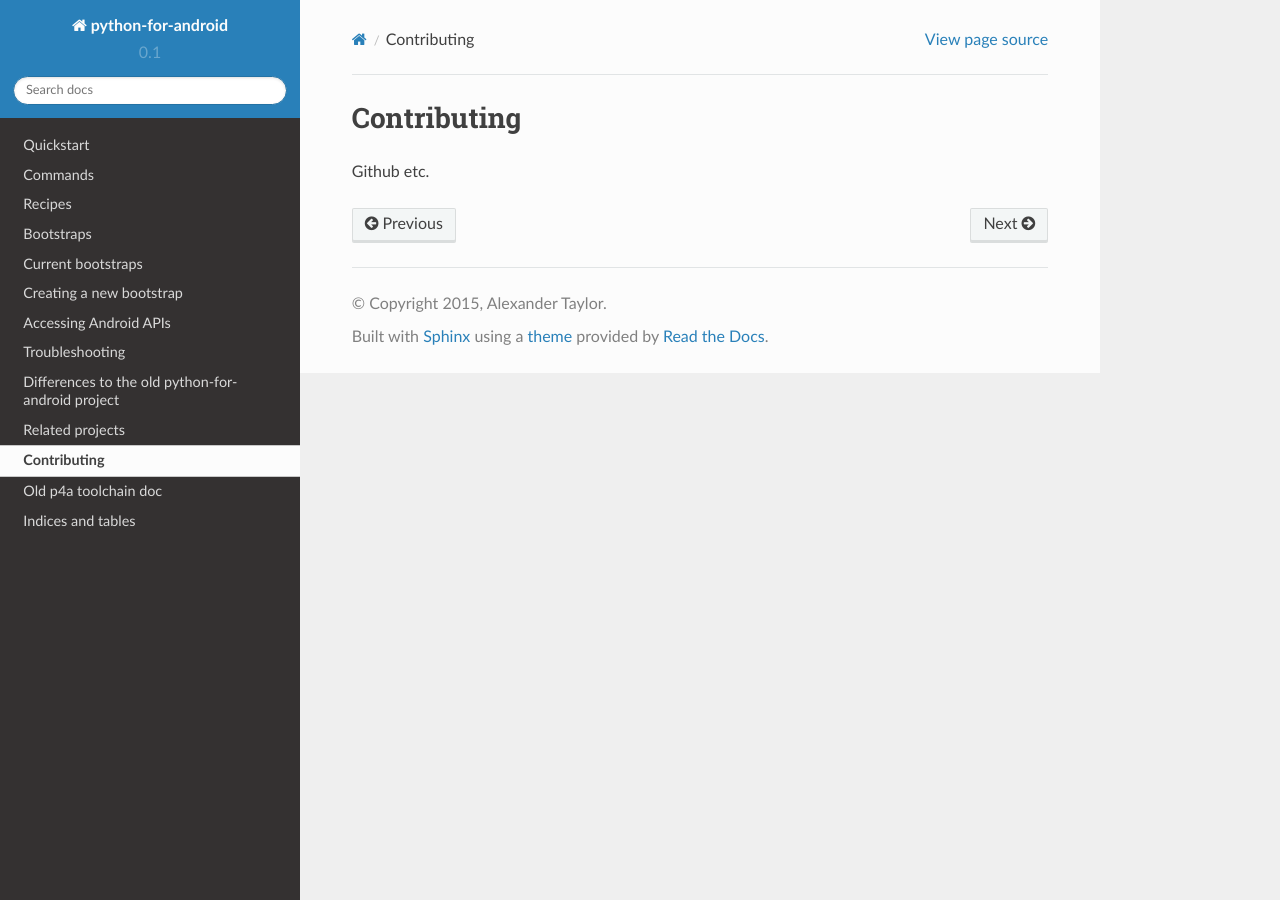
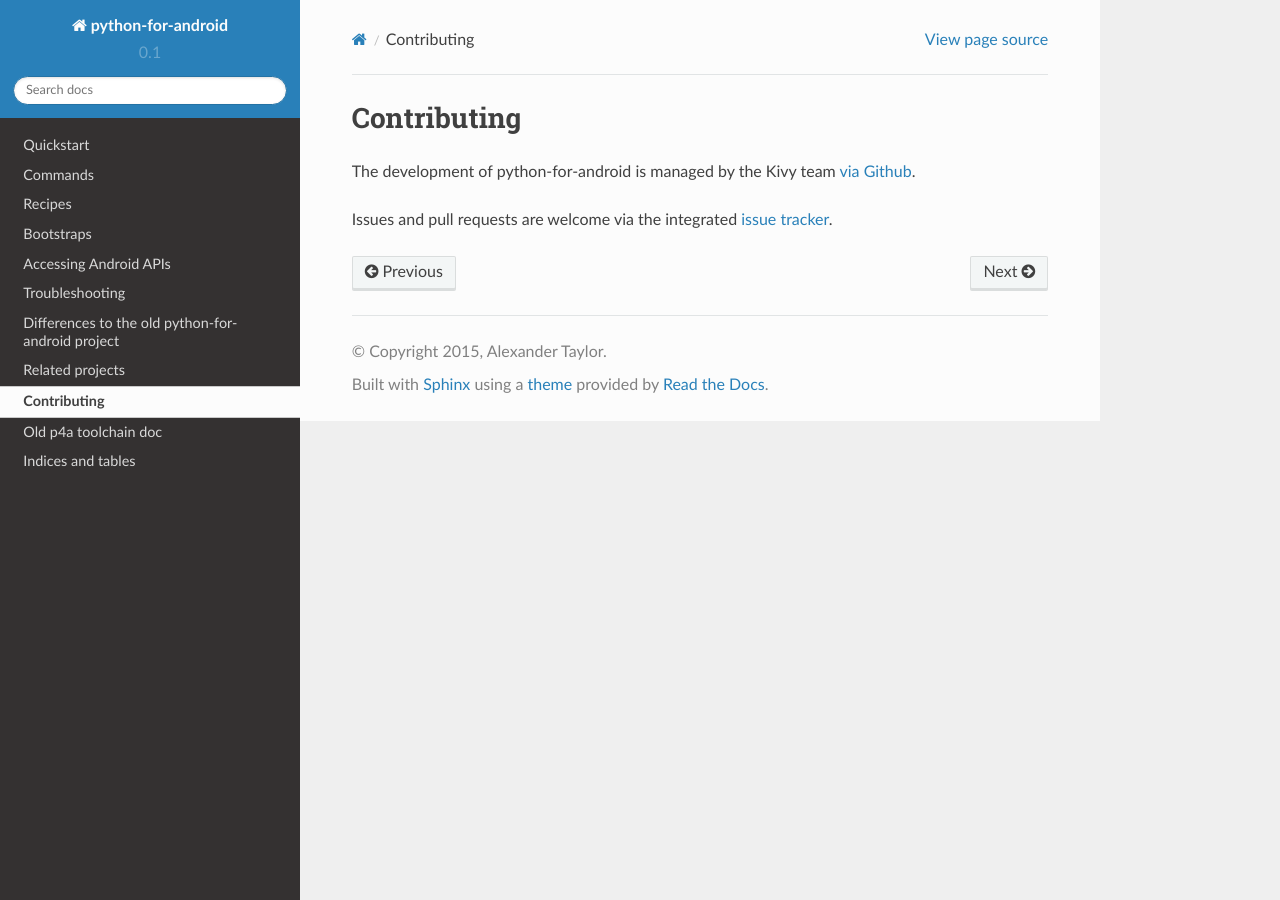
Before and after one commit to kivy/python-for-android, a Sphinx documentation site: the page built from doc/source/contribute.rst, in a window 1280 px wide. Built offline with Sphinx 7.4.7 and the Read the Docs theme 2.0.0, drawn with Linux system fonts in a browser that asks for light colours; pages that are not in the unit, such as notebooks, are missing from menus.

Commit message:
More small doc fixes

```diff
--- a/doc/source/contribute.rst
+++ b/doc/source/contribute.rst
@@ -1,4 +1,8 @@
 Contributing
 ============
 
-Github etc.
+The development of python-for-android is managed by the Kivy team `via
+Github <https://github.com/kivy/python-for-android>`_.
+
+Issues and pull requests are welcome via the integrated `issue tracker
+<https://github.com/kivy/python-for-android/issues>`_.
--- a/doc/source/old_toolchain/index.rst
+++ b/doc/source/old_toolchain/index.rst
@@ -1,7 +1,3 @@
-.. Python For Android documentation master file, created by
-   sphinx-quickstart on Wed Jan 11 02:31:33 2012.
-   You can adapt this file completely to your liking, but it should at least
-   contain the root `toctree` directive.
 
 Old p4a toolchain doc
 =====================
--- a/doc/source/troubleshooting.rst
+++ b/doc/source/troubleshooting.rst
@@ -11,8 +11,8 @@
 
 If reporting a problem by email or irc, it is usually helpful to
 include this full log, via e.g. a `pastebin
-<http://paste.ubuntu.com/>` or `Github gist
-<https://gist.github.com/>`.
+<http://paste.ubuntu.com/>`_ or `Github gist
+<https://gist.github.com/>`_.
 
 Getting help
 ------------
```
Also changed, not shown: doc/source/bootstraps.rst (+5 -5 lines).
